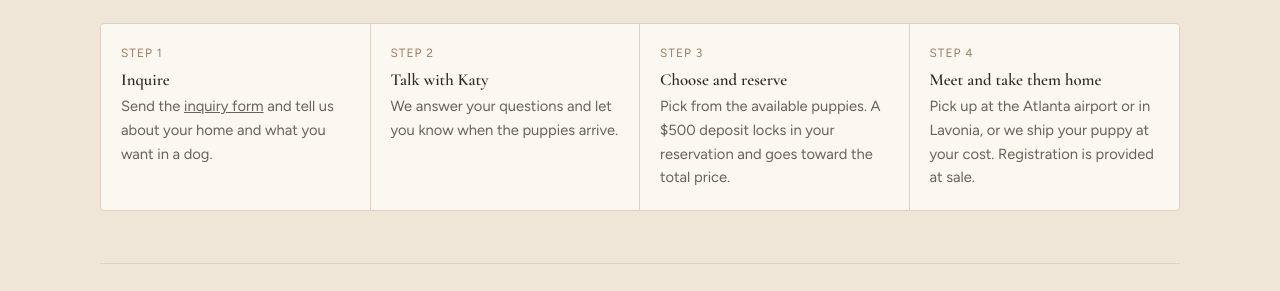
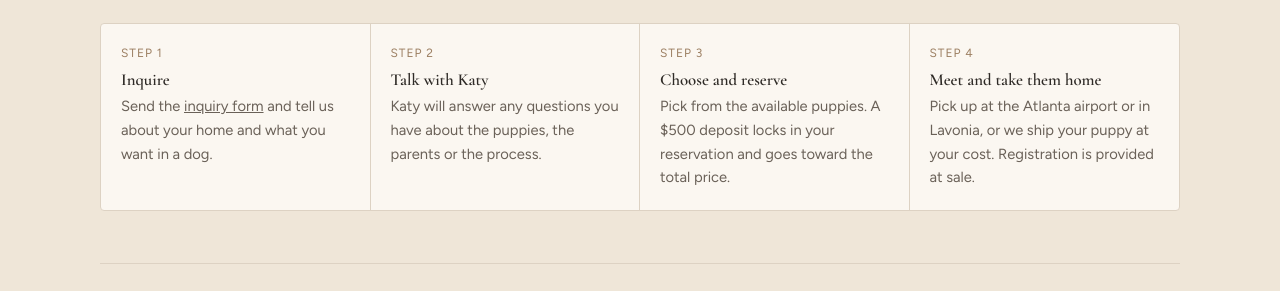
Before and after one commit to 7mkennels/website, a plain HTML site: page public/how-it-works/index.html in a window 1280 px wide. Shown: the part 201-492 px from the top of the page. Drawn offline with nearby package versions, Linux system fonts and the light colour scheme.

Commit message:
How it works, step 2: Katy answers your questions

```diff
--- a/public/how-it-works/index.html
+++ b/public/how-it-works/index.html
@@ -30,7 +30,7 @@
     </div>
     <ol class="steps">
       <li><h3>Inquire</h3><p>Send the <a href="/inquire/">inquiry form</a> and tell us about your home and what you want in a dog.</p></li>
-      <li><h3>Talk with Katy</h3><p>We answer your questions and let you know when the puppies arrive.</p></li>
+      <li><h3>Talk with Katy</h3><p>Katy will answer any questions you have about the puppies, the parents or the process.</p></li>
       <li><h3>Choose and reserve</h3><p>Pick from the available puppies. A $500 deposit locks in your reservation and goes toward the total price.</p></li>
       <li><h3>Meet and take them home</h3><p>Pick up at the Atlanta airport or in Lavonia, or we ship your puppy at your cost. Registration is provided at sale.</p></li>
     </ol>
```
